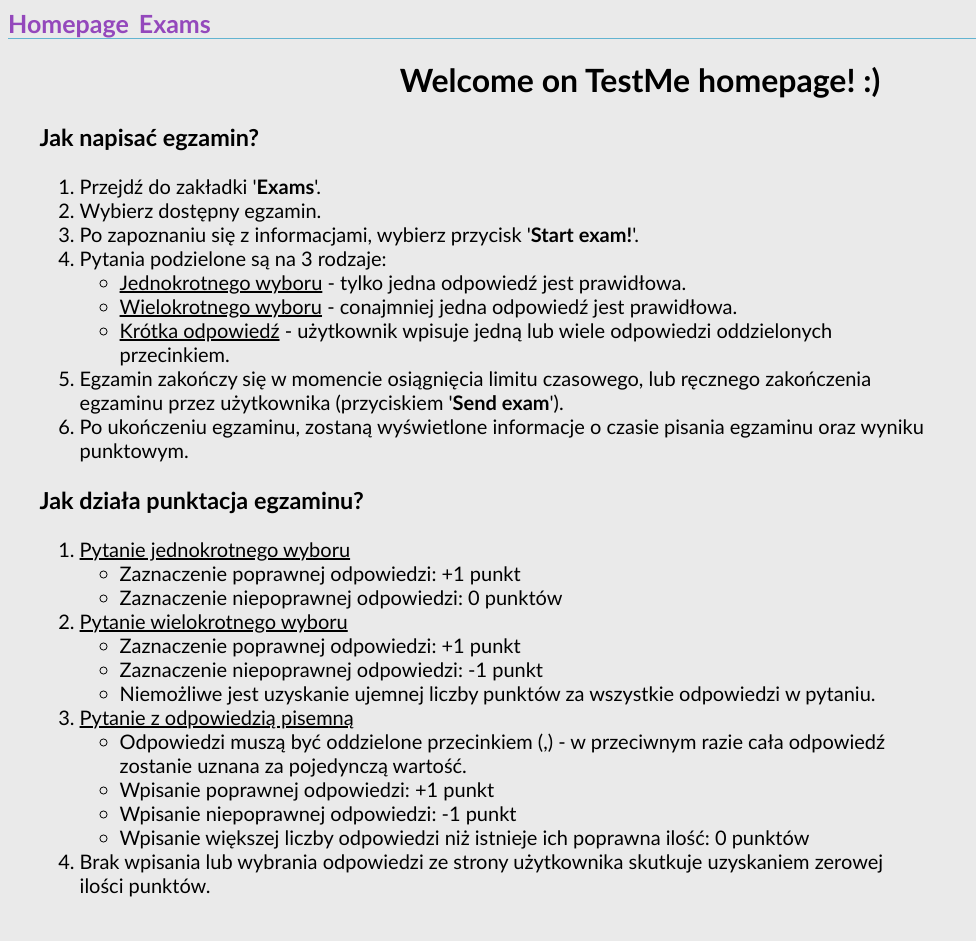
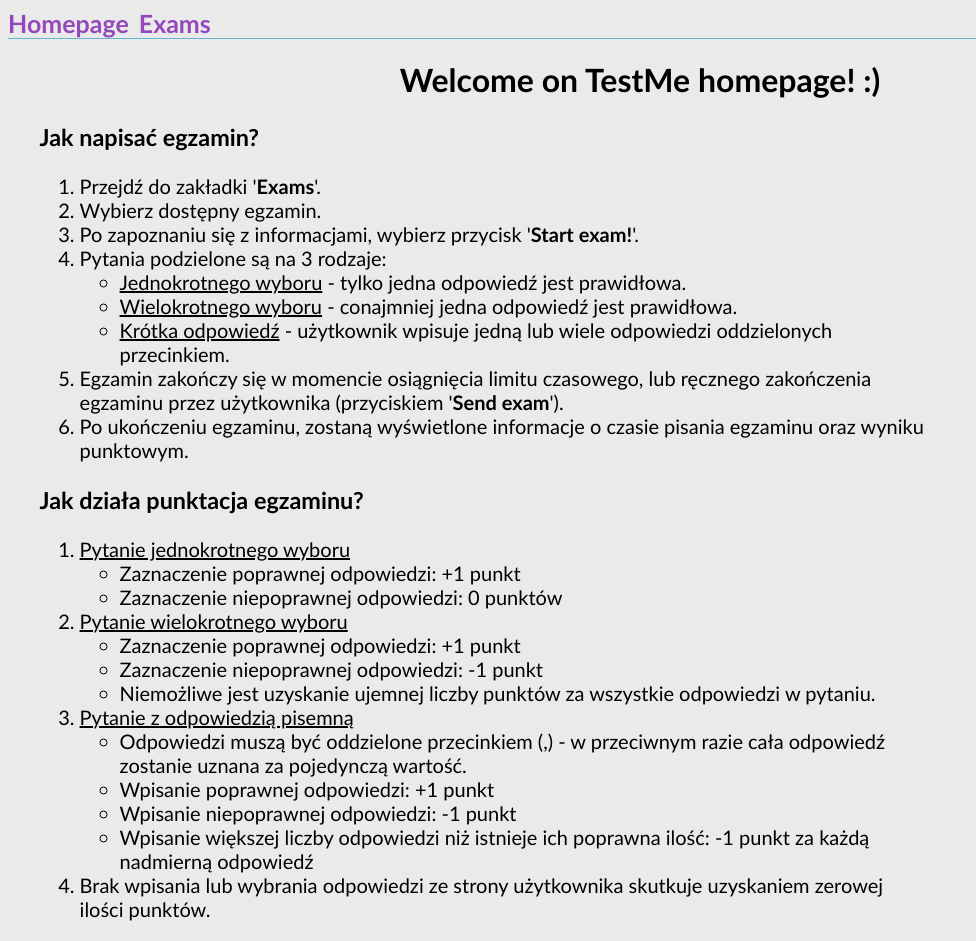
Before and after one commit to DArchala/testMe, an Angular app in the folder app-angular/: page /home in a window 1280 px wide. Shown: the whole page, without its empty margins (0-976 px from the left). Before the commit the page ends 917 px from the top, so only its background shows below. Built offline with nearby package versions, Linux system fonts and the light colour scheme.

Commit message:
Change exam information in home.component.html

```diff
--- a/app-angular/src/app/pages/home/home.component.html
+++ b/app-angular/src/app/pages/home/home.component.html
@@ -41,7 +41,8 @@
       </li>
       <li>Wpisanie poprawnej odpowiedzi: +1 punkt</li>
       <li>Wpisanie niepoprawnej odpowiedzi: -1 punkt</li>
-      <li>Wpisanie większej liczby odpowiedzi niż istnieje ich poprawna ilość: 0 punktów</li>
+      <li>Wpisanie większej liczby odpowiedzi niż istnieje ich poprawna ilość: -1 punkt za każdą nadmierną odpowiedź
+      </li>
     </ul>
     <li>Brak wpisania lub wybrania odpowiedzi ze strony użytkownika skutkuje uzyskaniem zerowej ilości punktów.</li>
   </ol>
```
